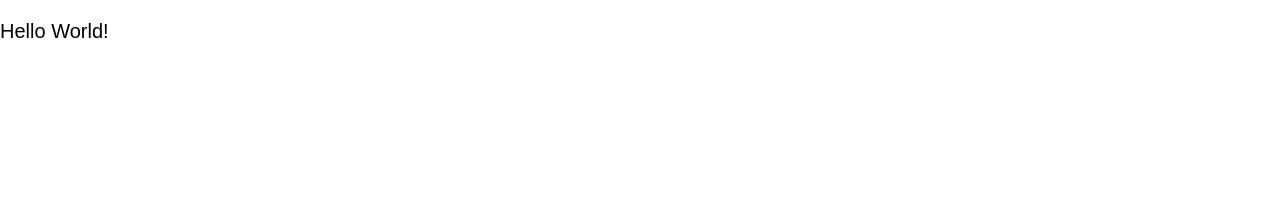
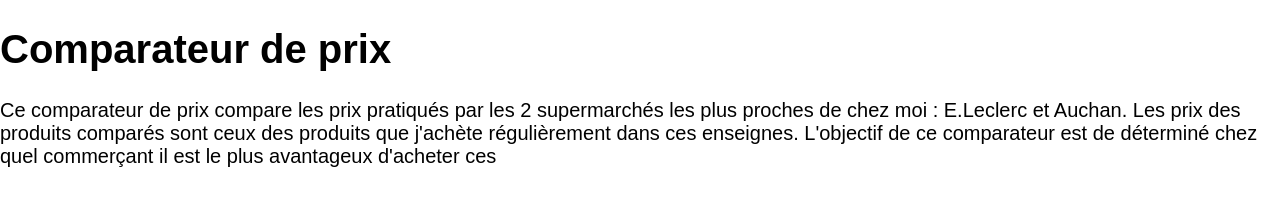
Before and after one commit to anthirion/PriceComparator, a website: page index.html in a window 1280 px wide. Drawn offline with Linux system fonts and the light colour scheme.

Commit message:
feat: title and first explanatory paragraph

```diff
--- a/index.html
+++ b/index.html
@@ -7,6 +7,10 @@
     <script src="script.js" type="module"></script>
 </head>
 <body>
-    <p>Hello World!</p>
+    <h1>Comparateur de prix</h1>
+    <p>
+        Ce comparateur de prix compare les prix pratiqués par les 2 supermarchés les plus proches de chez moi : E.Leclerc et Auchan. Les prix des produits comparés sont ceux des produits que j'achète régulièrement dans ces enseignes. L'objectif de ce comparateur est de déterminé chez quel commerçant il est le plus avantageux d'acheter ces
+    </p>
+    <table></table>
 </body>
 </html>
```
